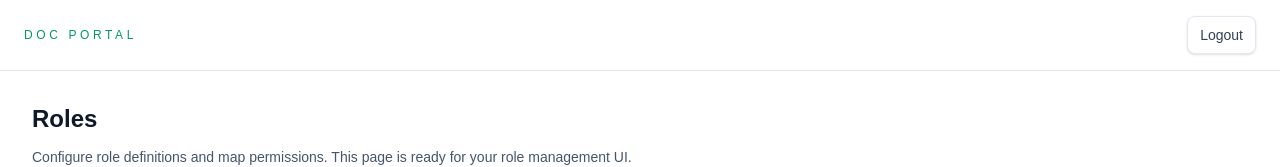
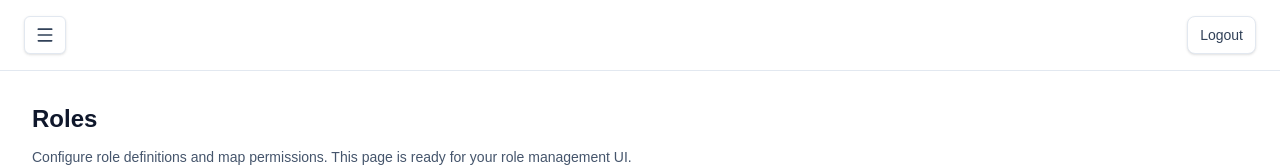
Before and after one commit to Mintesnotg/doc-portal, a Next.js app: page /roles in a window 1280 px wide. Shown: the top 167 px of the page. Built offline with nearby package versions, Linux system fonts and the light colour scheme; no server answers.

Commit message:
humberger-sidebar

```diff
--- a/app/(app)/layout.tsx
+++ b/app/(app)/layout.tsx
@@ -1,8 +1,6 @@
 import { cookies } from "next/headers";
-import Sidebar from "@/components/Sidebar";
-import { AuthProvider } from "@/context/auth-context";
 import { decodeJwt } from "@/lib/jwt";
-import { LogoutButton } from "@/components/LogoutButton";
+import AppShell from "@/components/AppShell";
 import type React from "react";
 
 async function getInitialPermissions(token: string | undefined, roleIds: string[]) {
@@ -53,26 +51,13 @@ export default async function AppLayout({
   const permissions = await getInitialPermissions(token || undefined, roleIds);
 
   return (
-    <AuthProvider
+    <AppShell
       token={token}
-      initialPermissions={permissions}
-      initialRoleIds={roleIds}
-      initialUser={{ uid: decoded?.uid, email: decoded?.email }}
+      permissions={permissions}
+      roleIds={roleIds}
+      user={{ uid: decoded?.uid, email: decoded?.email }}
     >
-      <div className="min-h-screen flex">
-        <Sidebar />
-        <div className="flex-1 min-h-screen bg-white/80">
-          <header className="flex items-center justify-between px-6 py-4 border-b border-slate-200 bg-white/70 backdrop-blur">
-            <div>
-              <p className="text-xs uppercase tracking-[0.3em] text-emerald-600">
-                Doc Portal
-              </p>
-            </div>
-            <LogoutButton />
-          </header>
-          <main className="min-h-[calc(100vh-4rem)]">{children}</main>
-        </div>
-      </div>
-    </AuthProvider>
+      {children}
+    </AppShell>
   );
 }
--- /dev/null
+++ b/src/components/AppShell.tsx
@@ -0,0 +1,63 @@
+"use client";
+
+import { useState } from "react";
+import { Menu, X } from "lucide-react";
+import Sidebar from "@/components/Sidebar";
+import { AuthProvider } from "@/context/auth-context";
+import { LogoutButton } from "@/components/LogoutButton";
+
+type AppShellProps = {
+  token?: string;
+  permissions: string[];
+  roleIds: string[];
+  user?: { uid?: string; email?: string };
+  children: React.ReactNode;
+};
+
+export function AppShell({
+  token,
+  permissions,
+  roleIds,
+  user,
+  children,
+}: AppShellProps) {
+  const [collapsed, setCollapsed] = useState(false);
+
+  return (
+    <AuthProvider
+      token={token}
+      initialPermissions={permissions}
+      initialRoleIds={roleIds}
+      initialUser={user}
+    >
+      <div className="min-h-screen flex">
+        <Sidebar collapsed={collapsed} />
+
+        <div className="flex-1 min-h-screen bg-white/80">
+          <header className="flex items-center justify-between px-4 sm:px-6 py-4 border-b border-slate-200 bg-white/70 backdrop-blur">
+            <button
+              onClick={() => setCollapsed((prev) => !prev)}
+              className="inline-flex items-center justify-center rounded-md border border-slate-200 bg-white px-2.5 py-2 text-slate-700 shadow-sm hover:bg-slate-50 focus-visible:outline-none focus-visible:ring-2 focus-visible:ring-emerald-500"
+              aria-label={collapsed ? "Expand sidebar" : "Collapse sidebar"}
+            >
+              {collapsed ? <X className="h-5 w-5" />  :  <Menu className="h-5 w-5" /> }
+            </button>
+
+            <div className="flex items-center gap-3">
+              {user?.email ? (
+                <span className="text-sm text-slate-600 hidden sm:inline">
+                  {user.email}
+                </span>
+              ) : null}
+              <LogoutButton />
+            </div>
+          </header>
+
+          <main className="min-h-[calc(100vh-4rem)]">{children}</main>
+        </div>
+      </div>
+    </AuthProvider>
+  );
+}
+
+export default AppShell;
--- a/src/components/Sidebar.tsx
+++ b/src/components/Sidebar.tsx
@@ -12,7 +12,11 @@ type OpenState = Record<string, boolean>;
 
 const itemKey = (trail: string[]) => trail.join(" > ");
 
-export function Sidebar() {
+type SidebarProps = {
+  collapsed?: boolean;
+};
+
+export function Sidebar({ collapsed = false }: SidebarProps) {
   const pathname = usePathname();
   const { permissions } = useAuth();
 
@@ -24,13 +28,13 @@ export function Sidebar() {
   const [open, setOpen] = useState<OpenState>({});
 
   const toggle = (key: string) =>
-    setOpen((prev) => ({ ...prev, [key]: !(prev[key] ?? true) }));
+    setOpen((prev) => ({ ...prev, [key]: !(prev[key] ?? false) }));
 
   const renderItems = (items: SidebarItem[], trail: string[] = []) =>
     items.map((item) => {
       const key = itemKey([...trail, item.name]);
       const hasChildren = Boolean(item.children?.length);
-      const isOpen = open[key] ?? true;
+      const isOpen = open[key] ?? false;
       const isActive =
         item.route && (pathname === item.route || pathname.startsWith(item.route + "/"));
       const Icon = item.icon;
@@ -41,19 +45,23 @@ export function Sidebar() {
             <button
               type="button"
               onClick={() => toggle(key)}
-              className="w-full inline-flex items-center justify-between rounded-lg px-3 py-2 text-left text-sm font-semibold text-slate-200/90 hover:bg-white/5 focus-visible:outline-none focus-visible:ring-2 focus-visible:ring-emerald-400"
+              className={`w-full inline-flex items-center justify-between rounded-lg px-3 py-2 text-left text-sm font-semibold text-slate-200/90 hover:bg-white/5 focus-visible:outline-none focus-visible:ring-2 focus-visible:ring-emerald-400 ${
+                collapsed ? "justify-center" : ""
+              }`}
             >
               <span className="inline-flex items-center gap-2">
                 {Icon ? <Icon className="h-4 w-4" /> : null}
-                {item.name}
+                <span className={collapsed ? "sr-only" : ""}>{item.name}</span>
               </span>
-              {isOpen ? (
-                <ChevronDown className="h-4 w-4" aria-hidden />
-              ) : (
-                <ChevronRight className="h-4 w-4" aria-hidden />
-              )}
+              {!collapsed ? (
+                isOpen ? (
+                  <ChevronDown className="h-4 w-4" aria-hidden />
+                ) : (
+                  <ChevronRight className="h-4 w-4" aria-hidden />
+                )
+              ) : null}
             </button>
-            {isOpen ? (
+            {isOpen && !collapsed ? (
               <div className="ml-4 border-l border-white/10 pl-3 space-y-1">
                 {renderItems(item.children ?? [], [...trail, item.name])}
               </div>
@@ -70,10 +78,11 @@ export function Sidebar() {
             isActive
               ? "bg-emerald-600 text-white shadow"
               : "text-slate-200/90 hover:bg-white/5"
-          }`}
+          } ${collapsed ? "justify-center" : ""}`}
+          title={collapsed ? item.name : undefined}
         >
           {Icon ? <Icon className="h-4 w-4" /> : null}
-          <span>{item.name}</span>
+          <span className={collapsed ? "sr-only" : ""}>{item.name}</span>
         </Link>
       );
     });
@@ -83,10 +92,16 @@ export function Sidebar() {
   }
 
   return (
-    <aside className="hidden md:flex w-72 min-h-screen flex-col bg-slate-900 text-slate-100 border-r border-white/10 shadow-xl">
-      <div className="px-4 py-5 border-b border-white/10">
+    <aside
+      className={`hidden md:flex ${
+        collapsed ? "w-16" : "w-72"
+      } min-h-screen flex-col bg-slate-900 text-slate-100 border-r border-white/10 shadow-xl transition-all duration-200`}
+    >
+      <div className={`px-4 py-5 border-b border-white/10 ${collapsed ? "items-center" : ""}`}>
         <p className="text-xs uppercase tracking-[0.3em] text-emerald-200/80">Doc Portal</p>
-        <p className="text-lg font-semibold text-white">Navigation</p>
+        <p className={`text-lg font-semibold text-white ${collapsed ? "sr-only" : ""}`}>
+          Navigation
+        </p>
       </div>
       <nav className="flex-1 overflow-y-auto px-3 py-4 space-y-2">
         {renderItems(filteredItems)}
```
